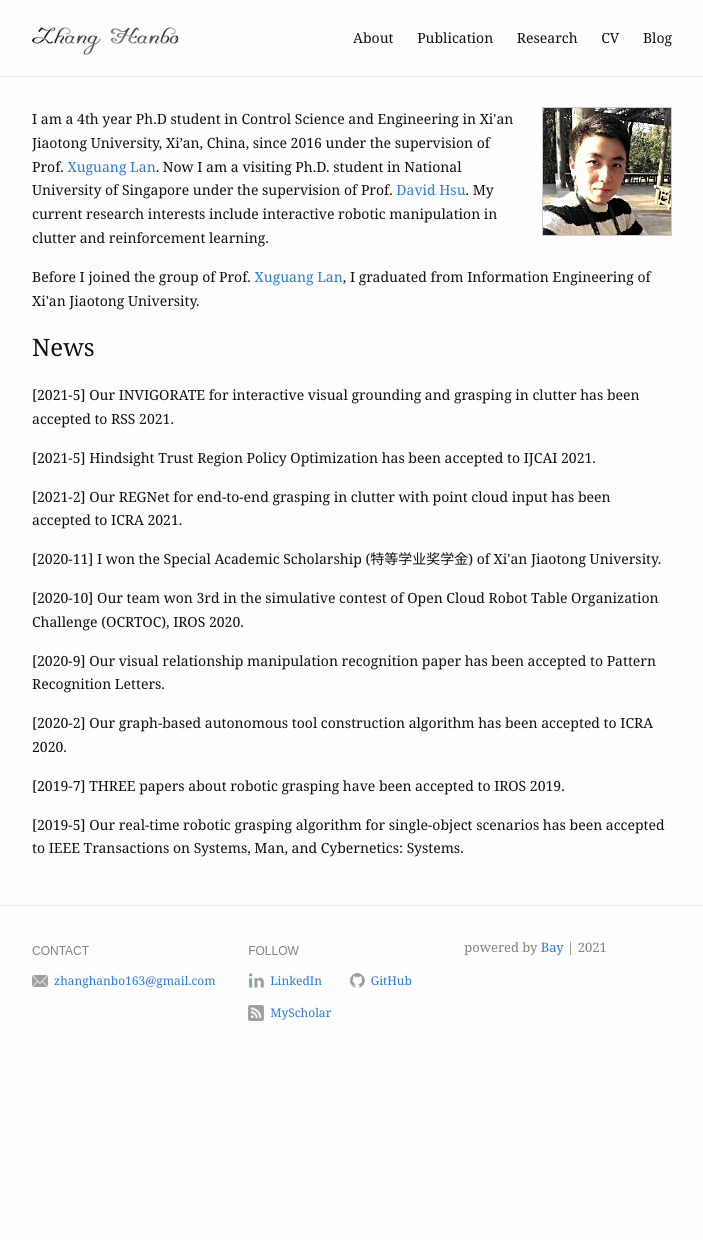
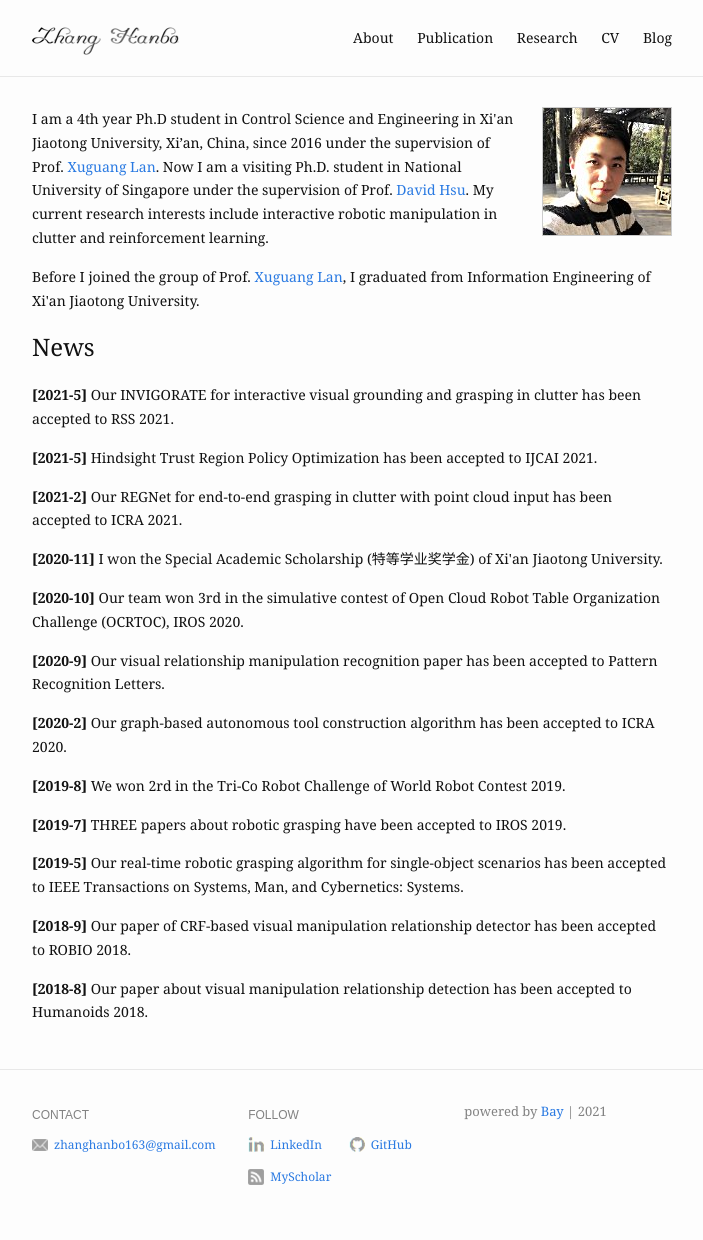
Before and after one commit to ZhangHanbo/zhanghanbo.github.io, a Jekyll site: the page built from index.md, in a window 1280 px wide. Shown: the whole page, without its empty margins (288-991 px from the left). Built offline with Jekyll 4.4.1, drawn with Linux system fonts in a browser that asks for light colours; before the commit the page ends 1076 px from its top, so only the background shows below that.

Commit message:
update aboutme

```diff
--- a/index.md
+++ b/index.md
@@ -25,37 +25,49 @@ News
 </p>
 
 <p>
-[2021-5] Our INVIGORATE for interactive visual grounding and grasping in clutter has been accepted to RSS 2021.
+<strong>[2021-5]</strong> Our INVIGORATE for interactive visual grounding and grasping in clutter has been accepted to RSS 2021.
 </p>
 
 <p>
-[2021-5] Hindsight Trust Region Policy Optimization has been accepted to IJCAI 2021.
+<strong>[2021-5]</strong> Hindsight Trust Region Policy Optimization has been accepted to IJCAI 2021.
 </p>
 
 <p>
-[2021-2] Our REGNet for end-to-end grasping in clutter with point cloud input has been accepted to ICRA 2021.
+<strong>[2021-2]</strong> Our REGNet for end-to-end grasping in clutter with point cloud input has been accepted to ICRA 2021.
 </p>
 
 <p>
-[2020-11] I won the Special Academic Scholarship (特等学业奖学金) of Xi'an Jiaotong University.
+<strong>[2020-11]</strong> I won the Special Academic Scholarship (特等学业奖学金) of Xi'an Jiaotong University.
 </p>
 
 <p>
-[2020-10] Our team won 3rd in the simulative contest of Open Cloud Robot Table Organization Challenge (OCRTOC), IROS 2020.
+<strong>[2020-10]</strong> Our team won 3rd in the simulative contest of Open Cloud Robot Table Organization Challenge (OCRTOC), IROS 2020.
 </p>
 
 <p>
-[2020-9] Our visual relationship manipulation recognition paper has been accepted to Pattern Recognition Letters.
+<strong>[2020-9]</strong> Our visual relationship manipulation recognition paper has been accepted to Pattern Recognition Letters.
 </p>
 
 <p>
-[2020-2] Our graph-based autonomous tool construction algorithm has been accepted to ICRA 2020.
+<strong>[2020-2]</strong> Our graph-based autonomous tool construction algorithm has been accepted to ICRA 2020.
 </p>
 
 <p>
-[2019-7] THREE papers about robotic grasping have been accepted to IROS 2019.
+<strong>[2019-8]</strong> We won 2rd in the Tri-Co Robot Challenge of World Robot Contest 2019.
 </p>
 
 <p>
-[2019-5] Our real-time robotic grasping algorithm for single-object scenarios has been accepted to IEEE Transactions on Systems, Man, and Cybernetics: Systems.
+<strong>[2019-7]</strong> THREE papers about robotic grasping have been accepted to IROS 2019.
 </p>
+
+<p>
+<strong>[2019-5]</strong> Our real-time robotic grasping algorithm for single-object scenarios has been accepted to IEEE Transactions on Systems, Man, and Cybernetics: Systems.
+</p>
+
+<p>
+<strong>[2018-9]</strong> Our paper of CRF-based visual manipulation relationship detector has been accepted to ROBIO 2018.
+</p>
+
+<p>
+<strong>[2018-8]</strong> Our paper about visual manipulation relationship detection has been accepted to Humanoids 2018.
+</p>
```
